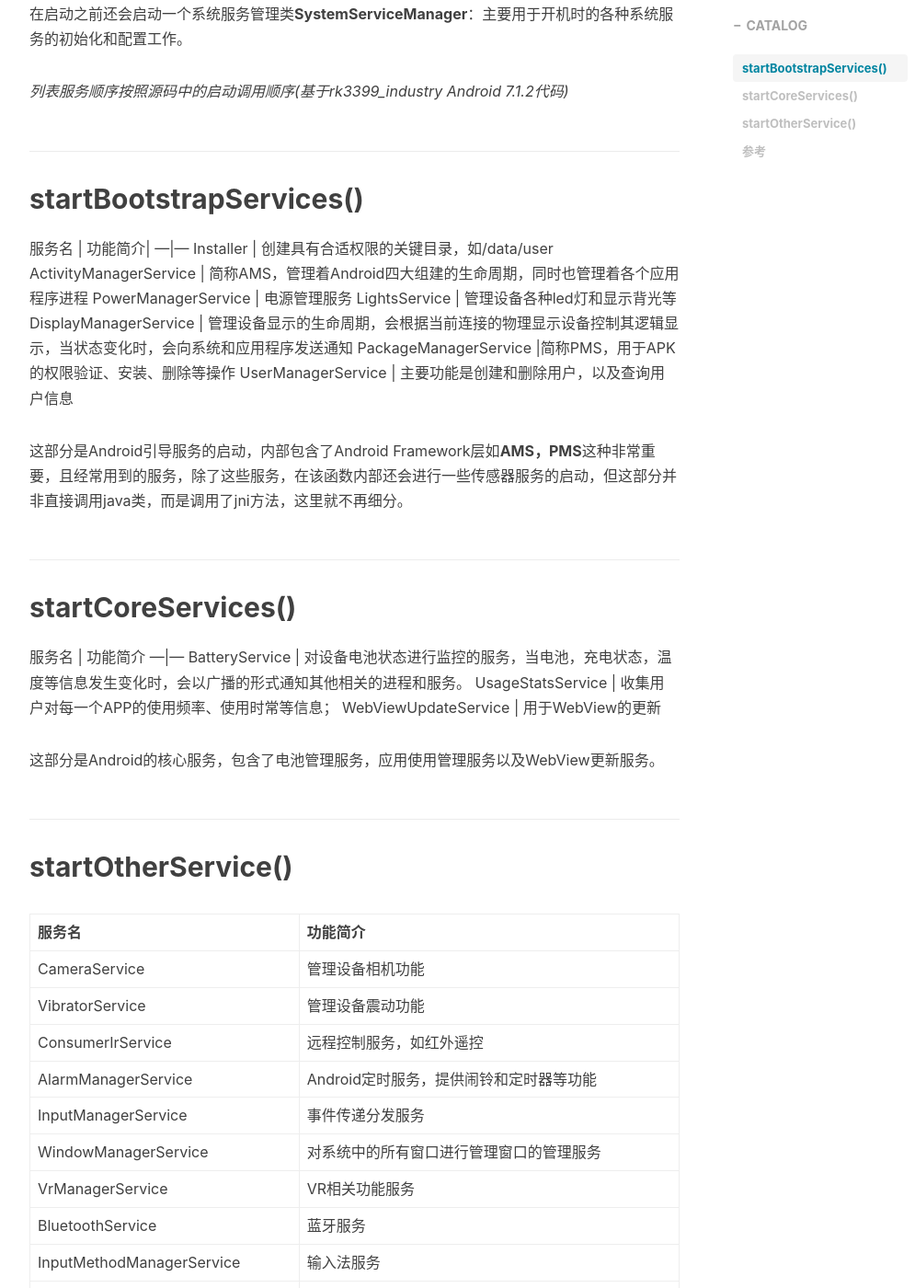
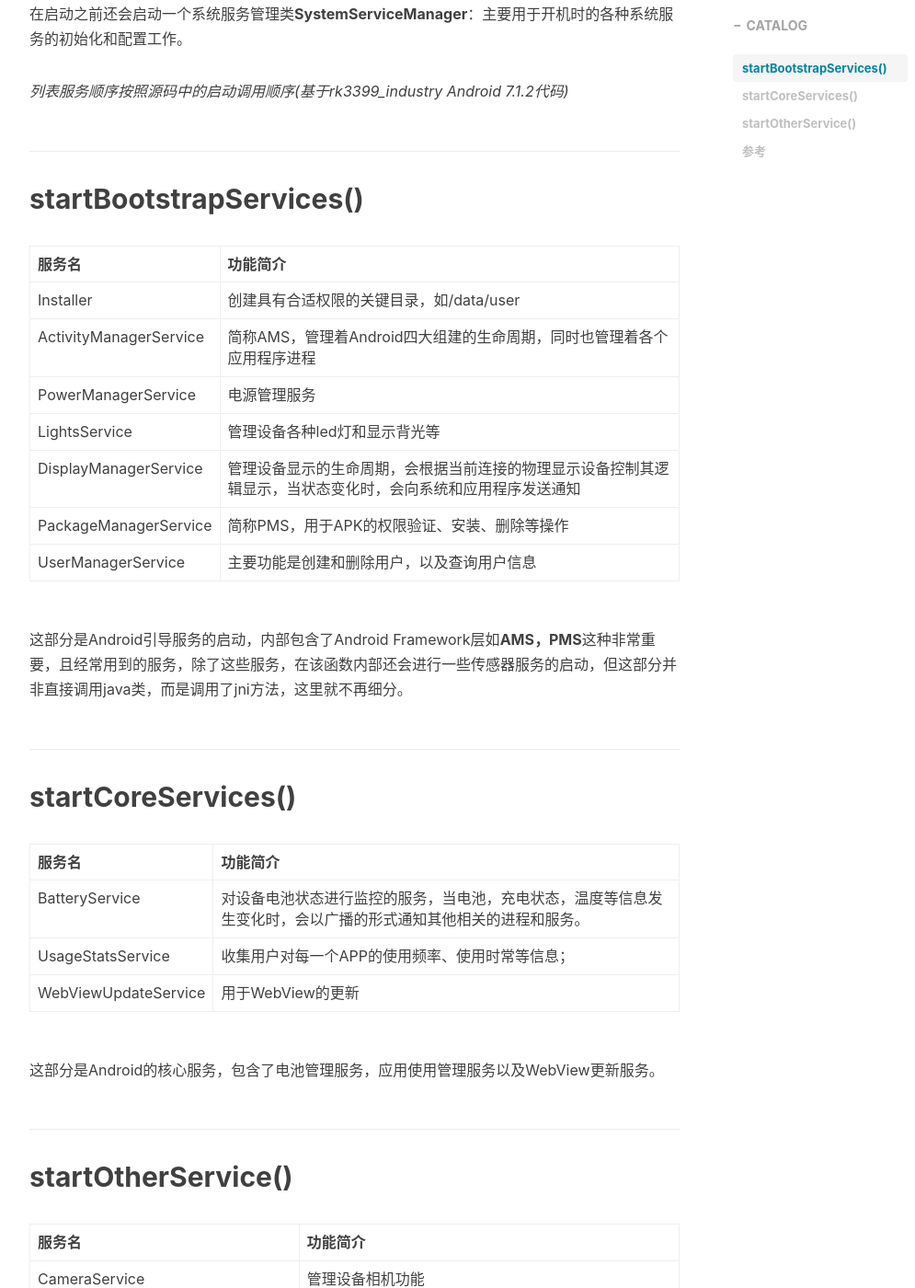
Before and after one commit to YuHanChen5027/chenyuhan.github.io, a Jekyll site: the page built from _posts/2021-01-11-Android-boot-process-start-system-service-and-function-introduction-list.md, in a window 1280 px wide and 1400 px high, scrolled down 771 px. Shown: the whole window at 92% size, without its empty margins (233-1228 px from the left). Built offline with Jekyll 4.4.1, drawn with Linux system fonts in a browser that asks for light colours; nearby versions of some CDN libraries; comment, search, counter and statistics services are not loaded.

```diff
--- a/_posts/2021-01-11-Android-boot-process-start-system-service-and-function-introduction-list.md
+++ b/_posts/2021-01-11-Android-boot-process-start-system-service-and-function-introduction-list.md
@@ -20,19 +20,21 @@ tags:
 
 *列表服务顺序按照源码中的启动调用顺序(基于rk3399_industry Android 7.1.2代码)*
 ## startBootstrapServices()
-服务名 | 功能简介|
+
+服务名 | 功能简介
 ---|---
 Installer | 创建具有合适权限的关键目录，如/data/user
 ActivityManagerService | 简称AMS，管理着Android四大组建的生命周期，同时也管理着各个应用程序进程
 PowerManagerService | 电源管理服务
 LightsService | 管理设备各种led灯和显示背光等
 DisplayManagerService | 管理设备显示的生命周期，会根据当前连接的物理显示设备控制其逻辑显示，当状态变化时，会向系统和应用程序发送通知
-PackageManagerService |简称PMS，用于APK的权限验证、安装、删除等操作
+PackageManagerService | 简称PMS，用于APK的权限验证、安装、删除等操作
 UserManagerService | 主要功能是创建和删除用户，以及查询用户信息
 
 这部分是Android引导服务的启动，内部包含了Android Framework层如**AMS，PMS**这种非常重要，且经常用到的服务，除了这些服务，在该函数内部还会进行一些传感器服务的启动，但这部分并非直接调用java类，而是调用了jni方法，这里就不再细分。
 
 ## startCoreServices()
+
 服务名 | 功能简介
 ---|---
 BatteryService | 对设备电池状态进行监控的服务，当电池，充电状态，温度等信息发生变化时，会以广播的形式通知其他相关的进程和服务。
```
